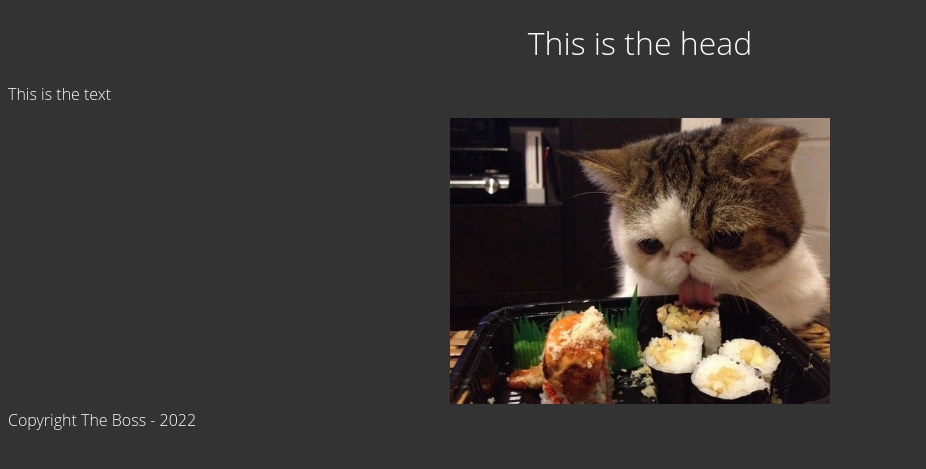
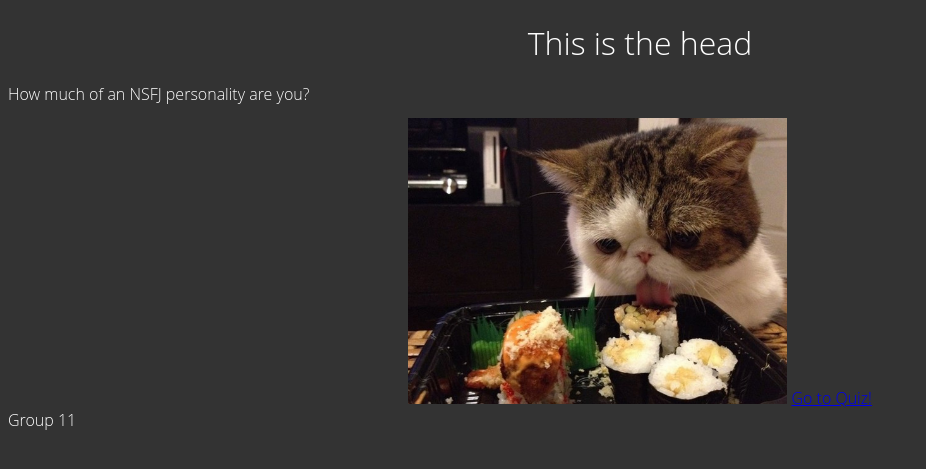
Before and after one commit to SidneyGil/PythonProject-Quiz, a Flask app: page / in a window 1280 px wide. Shown: the top 469 px of the page, without its empty margins (0-926 px from the left). Run offline with Flask 2, Linux system fonts and the light colour scheme.

Commit message:
added link to site

```diff
--- a/templates/base.html
+++ b/templates/base.html
@@ -2,10 +2,11 @@
 <link rel="stylesheet" type="text/css" href="static/templatemo-style.css">
 <h1 style='text-align:center'>This is the head</h1>
 
-<p>This is the text</p>
+<p>How much of an NSFJ personality are you?</p>
 
 <div align="center">
     <img src="static/catsushi.jpg" style="width:30%"></img>
+    <a href="https://replit.com/@SidneyGil/GroupFinalPython#data.json">Go to Quiz!</a>
 </div>
 
-<footer>Copyright The Boss - 2022</footer>
+<footer>Group 11</footer>
```
